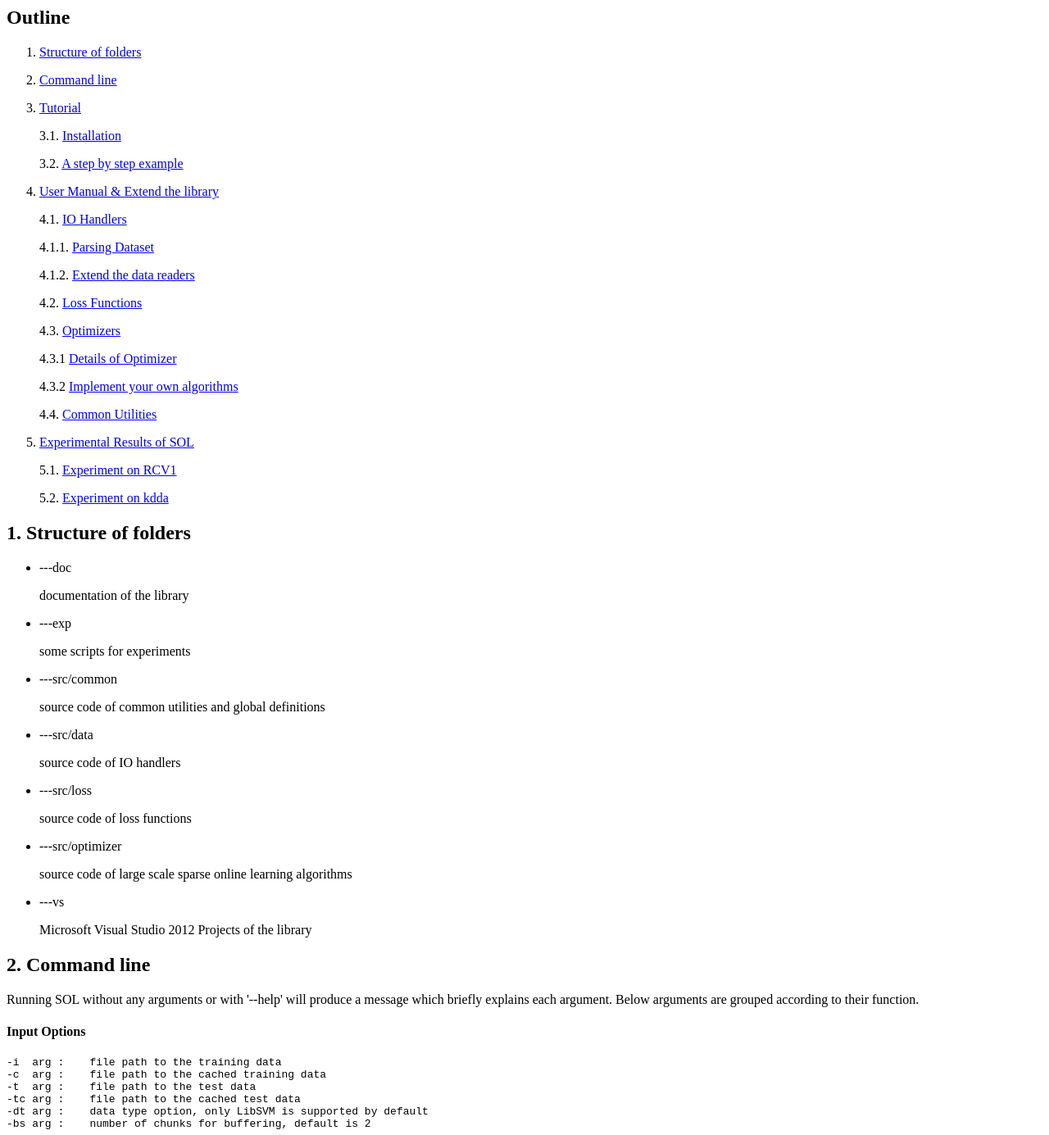
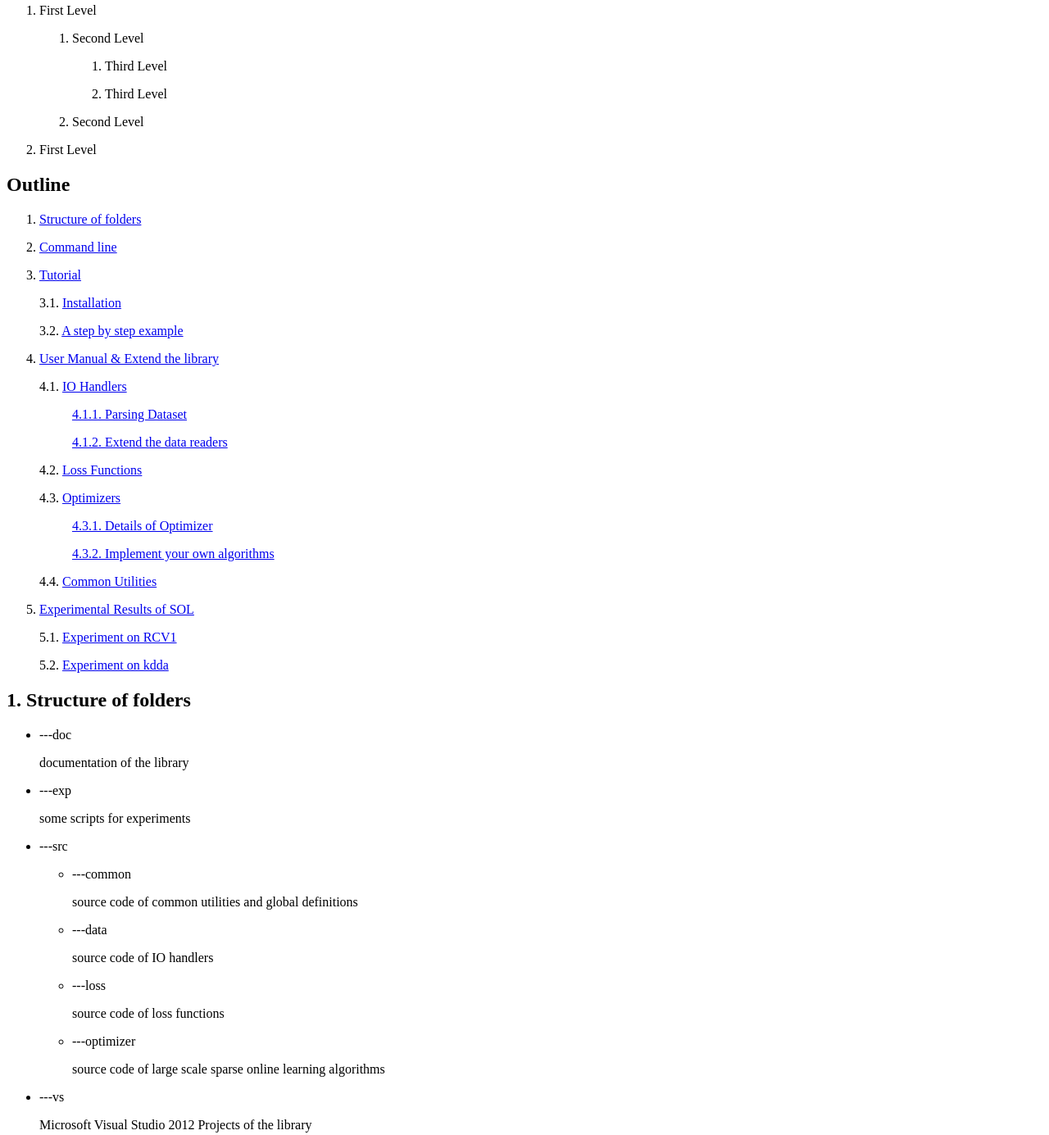
Before and after one commit to yuewu001/sol, a plain HTML site: page doc/index.html in a window 1280 px wide. Shown: the part 114-1499 px from the top of the page at 82% size. Drawn offline with Linux system fonts and the light colour scheme.

Commit message:
update the format of doc

```diff
--- a/doc/index.html
+++ b/doc/index.html
@@ -6,6 +6,21 @@ online classification tasks. The library provide an easy-to-use command-line too
 several scripts for users and developers.  We performed comprehensive experiments to
 verify the efficiency and effectiveness of the library.</p>
 
+<ol>
+<li><p>First Level</p>
+
+<ol>
+<li><p>Second Level</p>
+
+<ol>
+<li><p>Third Level</p></li>
+<li><p>Third Level</p></li>
+</ol></li>
+<li><p>Second Level</p></li>
+</ol></li>
+<li><p>First Level</p></li>
+</ol>
+
 <h2>Outline</h2>
 
 <ol>
@@ -13,31 +28,33 @@ verify the efficiency and effectiveness of the library.</p>
 <li><p><a href="#cmd_line">Command line</a></p></li>
 <li><p><a href="#tutorial">Tutorial</a></p>
 
-<p>3.1.    <a href="#install">Installation</a></p>
+<p>3.1. <a href="#install">Installation</a></p>
 
-<p>3.2.    <a href="#step_example">A step by step example</a></p></li>
+<p>3.2. <a href="#step_example">A step by step example</a></p></li>
 <li><p><a href="#manual">User Manual &amp; Extend the library</a></p>
 
-<p>4.1.    <a href="#io_handler">IO Handlers</a></p>
+<p>4.1. <a href="#io_handler">IO Handlers</a></p>
 
-<p>4.1.1.  <a href="#parse">Parsing Dataset</a></p>
+<ul style="list-style-type:none;">
+    <li><p><a href="#parse">4.1.1. Parsing Dataset</a></p></li>
+    <li><p><a href="#extend_datareader">4.1.2. Extend the data readers</a></p></li>
+</ul>
 
-<p>4.1.2.  <a href="#extend_datareader">Extend the data readers</a></p>
+<p>4.2. <a href="#loss">Loss Functions</a></p>
 
-<p>4.2.    <a href="#loss">Loss Functions</a></p>
+<p>4.3. <a href="#optimizer">Optimizers</a></p>
 
-<p>4.3.    <a href="#optimizer">Optimizers</a></p>
-
-<p>4.3.1   <a href="#opt_detail">Details of Optimizer</a></p>
-
-<p>4.3.2   <a href="#opt_own">Implement your own algorithms</a></p>
+<p><ul style="list-style-type:none;">
+    <li><p><a href="#opt_detail">4.3.1. Details of Optimizer</a></p></li>
+    <li><p><a href="#opt_own">4.3.2. Implement your own algorithms</a></p></li>
+</ul></p>
 
 <p>4.4. <a href="#common_util">Common Utilities</a></p></li>
 <li><p><a href="#exp">Experimental Results of SOL</a></p>
 
-<p>5.1.    <a href="#exp_rcv1">Experiment on RCV1</a></p>
+<p>5.1. <a href="#exp_rcv1">Experiment on RCV1</a></p>
 
-<p>5.2.    <a href="#exp_kdda">Experiment on kdda</a></p></li>
+<p>5.2. <a href="#exp_kdda">Experiment on kdda</a></p></li>
 </ol>
 
 <h2><a id='struct'>1. Structure of folders</a></h2>
@@ -49,18 +66,22 @@ verify the efficiency and effectiveness of the library.</p>
 <li><p>---exp</p>
 
 <p>some scripts for experiments</p></li>
-<li><p>---src/common</p>
+<li><p>---src</p>
+
+<ul>
+<li><p>---common</p>
 
 <p>source code of common utilities and global definitions</p></li>
-<li><p>---src/data</p>
+<li><p>---data</p>
 
 <p>source code of IO handlers</p></li>
-<li><p>---src/loss</p>
+<li><p>---loss</p>
 
 <p>source code of loss functions</p></li>
-<li><p>---src/optimizer</p>
+<li><p>---optimizer</p>
 
 <p>source code of large scale sparse online learning algorithms</p></li>
+</ul></li>
 <li><p>---vs</p>
 
 <p>Microsoft Visual Studio 2012 Projects of the library</p></li>
@@ -370,16 +391,14 @@ problems. We assign the virtual property to it for the extensibility to multi-cl
 here. To linear classification problems, the gradients on different features share a same part. Take Hinge Loss for
 example:</p>
 
-<pre><code>l(w) = 1 - y wx
-</code></pre>
+<p><i>l(<b>w</b>) = 1 - y <b>w</b> &#8226; <b>x</b></i></p>
 
 <p>The gradient is:</p>
 
-<pre><code>l(w) = -yx
-</code></pre>
+<p><i>l&#39;(<b>w</b>) = -y <b>x</b></i></p>
 
-<p>As a result, we only calculate the shared term '-y' for the gradients of different features for efficiency concern.
-Users need to multiply the correspondent feature<code>x[i]</code> in the optimization algorithms.</p></li>
+<p>As a result, we only calculate the shared term <code>-y</code> for the gradients of different features for efficiency concern.
+Users need to multiply the correspondent feature <code>x[i]</code> in the optimization algorithms.</p></li>
 </ul>
 
 <h4>4.2.1 Extend loss functions</h4>
```
Also changed, not shown: 1 other file.
